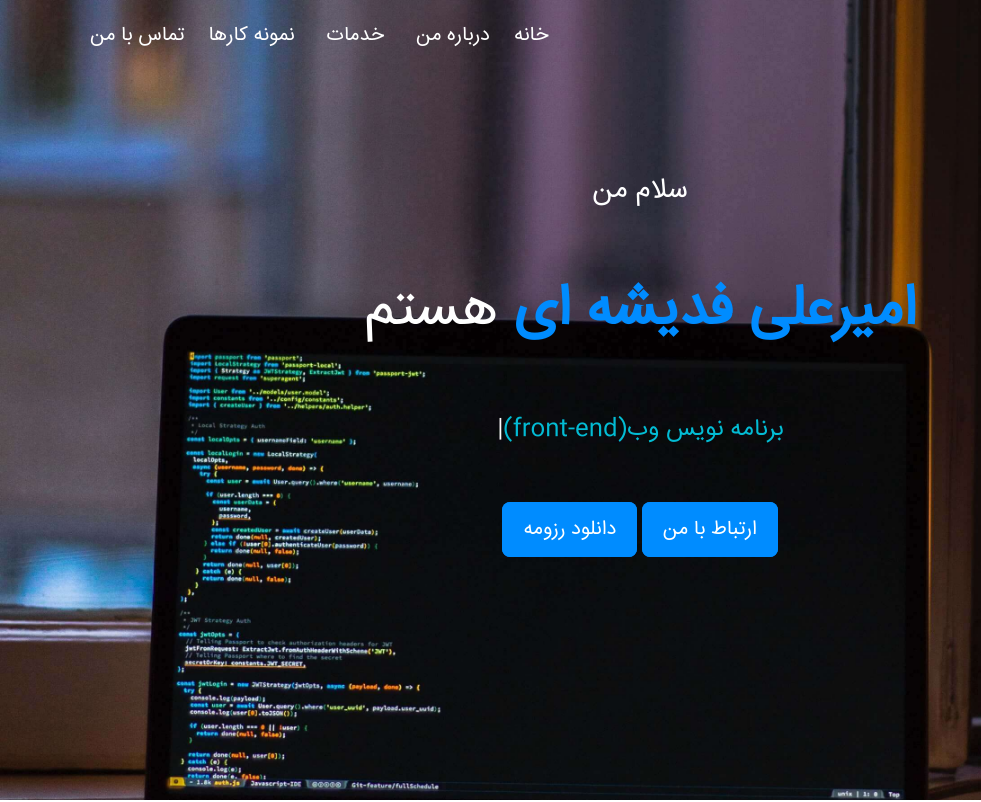
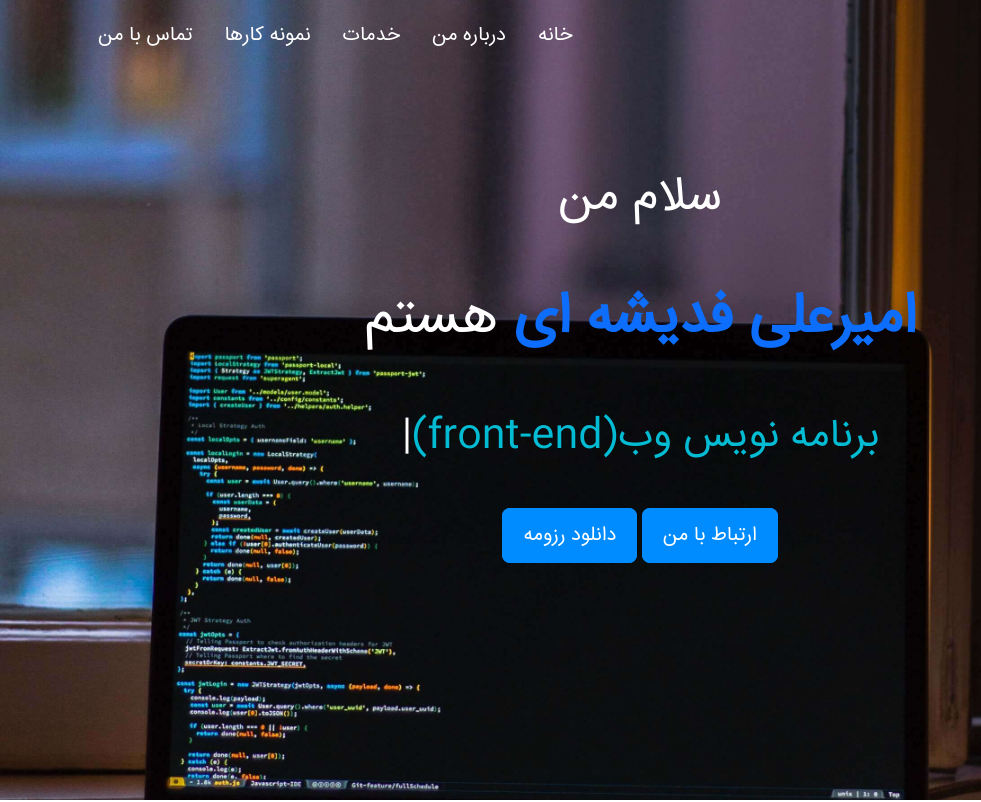
Before and after one commit to amirali-fadishei/my-resume-website, a plain HTML site: page index.html in a window 1280 px wide. Shown: the top 802 px of the page, 0-981 px from the left. Drawn offline with nearby package versions, Linux system fonts and the light colour scheme; files whose address does not match are found by name.

Commit message:
bugs fixed and unnecessary bootstrap classed deleted

```diff
--- a/index.html
+++ b/index.html
@@ -20,9 +20,9 @@
 </head>
 
 <body id="body">
-    <header class="vh-100 position-re" id="header">
+    <header class="vh-100" id="header">
         <div class="mobile-menu">
-            <ul id="mobile-ul" class="vh-100 position-fixed top-0 d-block text-center list-unstyled bg-primary p-0 py-5">
+            <ul id="mobile-ul" class="vh-100 position-fixed text-center list-unstyled bg-primary px-0 py-5">
                 <li class="button-back m-0 d-none" id="close">
                     <i class="bi bi-x-circle bg-transparent border-0 text-white display-6"></i>
                 </li>
@@ -43,47 +43,51 @@
                 </li>
             </ul>
         </div>
-        <nav class="navbar navbar-expand-lg navbar-light bg-transparent w-100 end-0 p-2 p-lg-0 p-xl-0">
+        <nav class="navbar navbar-expand-lg navbar-light bg-transparent w-100 p-2 p-lg-0">
             <div class="container">
-                <a class="navbar-brand m-0" href="#"><img src="images/title.png" alt="title" class="img-thumbnail bg-transparent border-0"></a>
-                <button class="navbar-toggler text-white" type="button" data-bs-toggle="collapse"  aria-controls="navbarSupportedContent" aria-expanded="false" aria-label="Toggle navigation">
-                <span class="navbar-toggler-icon text-white"></span>
-              </button>
-                <div class="collapse navbar-collapse" id="navbarSupportedContent">
-                    <ul class="navbar-nav me-auto mb-2 mb-lg-0 d-flex wd-100 w-100 justify-content-end me-0">
-                        <li class="nav-item">
+                <a class="navbar-brand m-0" href="#">
+                    <img src="images/title.png" alt="title" class="img-thumbnail bg-transparent border-0">
+                </a>
+                <button class="navbar-toggler text-white" type="button">
+                    <span class="navbar-toggler-icon"></span>
+                </button>
+                <div class="collapse navbar-collapse">
+                    <ul class="navbar-nav d-flex w-100 justify-content-end">
+                        <li class="nav-item my-0 mx-2">
                             <a class="nav-link text-white h5" href="#header">خانه</a>
                         </li>
-                        <li class="nav-item mt-0 mb-0 m-2">
+                        <li class="nav-item my-0 mx-2">
                             <a class="nav-link text-white h5" href="#about-me">درباره من</a>
                         </li>
-                        <li class="nav-item mt-0 mb-0 m-2">
+                        <li class="nav-item my-0 mx-2">
                             <a class="nav-link text-white h5" href="#my-services">خدمات</a>
                         </li>
-                        <li class="nav-item mt-0 mb-0 m-2">
+                        <li class="nav-item my-0 mx-2">
                             <a class="nav-link text-white h5" href="#my-works">نمونه کارها</a>
                         </li>
-                        <li class="nav-item ">
+                        <li class="nav-item my-0 mx-2">
                             <a class="nav-link text-white h5" href="#contact-me">تماس با من</a>
                         </li>
                     </ul>
                 </div>
             </div>
         </nav>
-        <div class="header-desc d-flex text-center flex-column justify-content-around align-items-center position-relative" data-aos="fade-up">
+        <div class="header-desc d-flex flex-column justify-content-around align-items-center position-relative" data-aos="fade-up">
             <div>
-                <p class="text-white h3 m-0">سلام من</p>
+                <p class="text-white display-5 m-0">سلام من</p>
             </div>
             <div>
-                <h1 class="h1 text-white display-4 m-0"><a href="#" class="text-decoration-none my-name fw-bold ">امیرعلی فدیشه ای</a> هستم</h1>
+                <h1 class="text-white display-4 m-0">
+                    <a href="#" class="text-decoration-none fw-bold">امیرعلی فدیشه ای</a> هستم
+                </h1>
             </div>
-            <div class="h4 text-white m-0" id="app"></div>
+            <div class="display-6 text-white m-0" id="app"></div>
             <div>
                 <a href="#contact-me" class="text-decoration-none text-white own-btn">ارتباط با من</a>
                 <a href="https://jobinja.ir/user/EF-8568123" class="text-decoration-none text-white own-btn">دانلود رزومه</a>
             </div>
         </div>
-        <div class="to-top rounded bg-white position-fixed rounded-2 d-none justify-content-center align-items-center">
+        <div class="to-top bg-white position-fixed rounded-2 d-none justify-content-center align-items-center">
             <a href="#header"><i class="bi bi-arrow-up text-black fs-4"></i></a>
         </div>
     </header>
@@ -292,7 +296,7 @@
             </div>
         </section>
     </main>
-    <footer class="overflow-hidden">
+    <footer>
         <div class="container">
             <div class="footer-top col-12 mb-5" data-aos="fade-up">
                 <div class="early-access">
```
